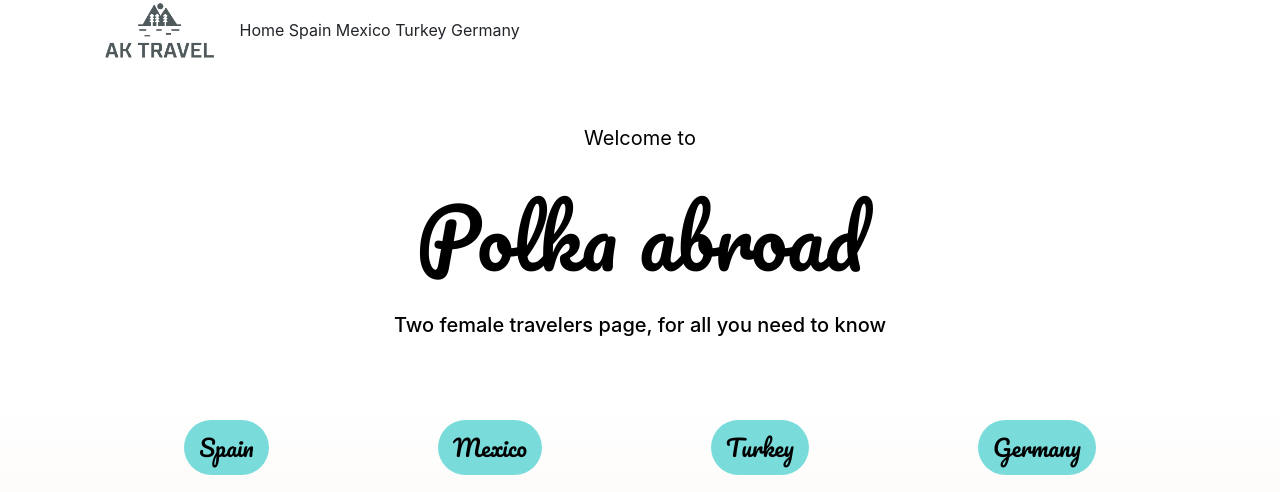
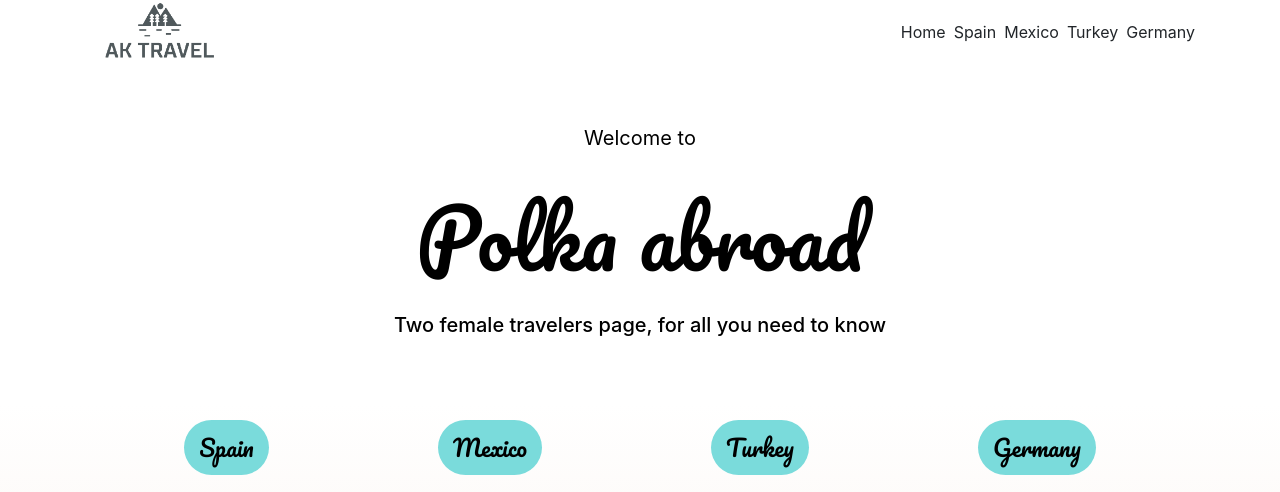
Before and after one commit to WitmanK/Portfolio-project, a plain HTML site: page index.html in a window 1280 px wide. Shown: the top 492 px of the page. Drawn offline with nearby package versions, Linux system fonts and the light colour scheme; a web font is replaced by a local one.

Commit message:
updating pic on nav

```diff
--- a/index.html
+++ b/index.html
@@ -40,12 +40,12 @@
   <body>
     <div class="container">
       <nav>
-        <ul>
-          <img src="scr/logo.png.png" class="logo" alt="" />
-          <li>Home</li>
-          <li>Spain</li>
-          <li>Mexico</li>
-          <li>Turkey</li>
+        <img src="scr/logo.png.png" class="logo" alt="" />
+        <ul class="d-flex align-items-center">
+          <li class="mr-2">Home</li>
+          <li class="mr-2">Spain</li>
+          <li class="mr-2">Mexico</li>
+          <li class="mr-2">Turkey</li>
           <li>Germany</li>
         </ul>
       </nav>
```
